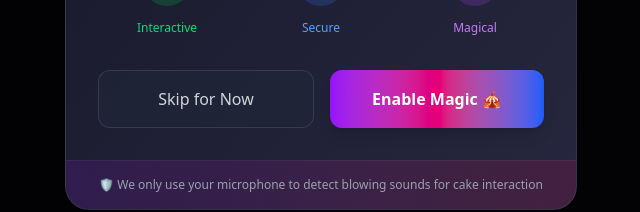
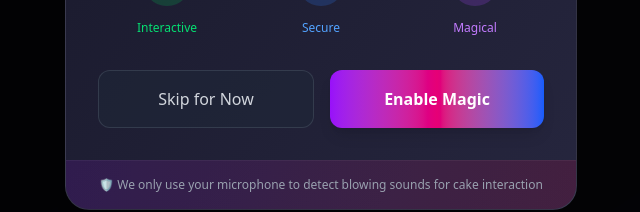
Before and after one commit to Nirojan-3axis/wishVerse, a React (Vite) app: page / in a window 1280 px wide. Shown: the part 484-696 px from the top of the page, without its empty margins (319-959 px from the left). Built offline with nearby package versions, Linux system fonts and the light colour scheme; no server answers.

Commit message:
fix: remove emoji from MicPermissionOverlay button text for consistency

```diff
--- a/src/pages/VirtualCake/VirtualCake.jsx
+++ b/src/pages/VirtualCake/VirtualCake.jsx
@@ -158,7 +158,7 @@ const MicPermissionOverlay = ({ isVisible, onAccept, onDeny }) => {
               onClick={onAccept}
               className="flex-1 px-6 py-4 bg-gradient-to-r from-purple-600 via-pink-600 to-blue-600 hover:from-purple-700 hover:via-pink-700 hover:to-blue-700 rounded-xl text-white font-bold shadow-lg transition-all transform hover:scale-105 hover:shadow-purple-500/25"
             >
-              Enable Magic 🎪
+              Enable Magic
             </button>
           </div>
         </div>
```
